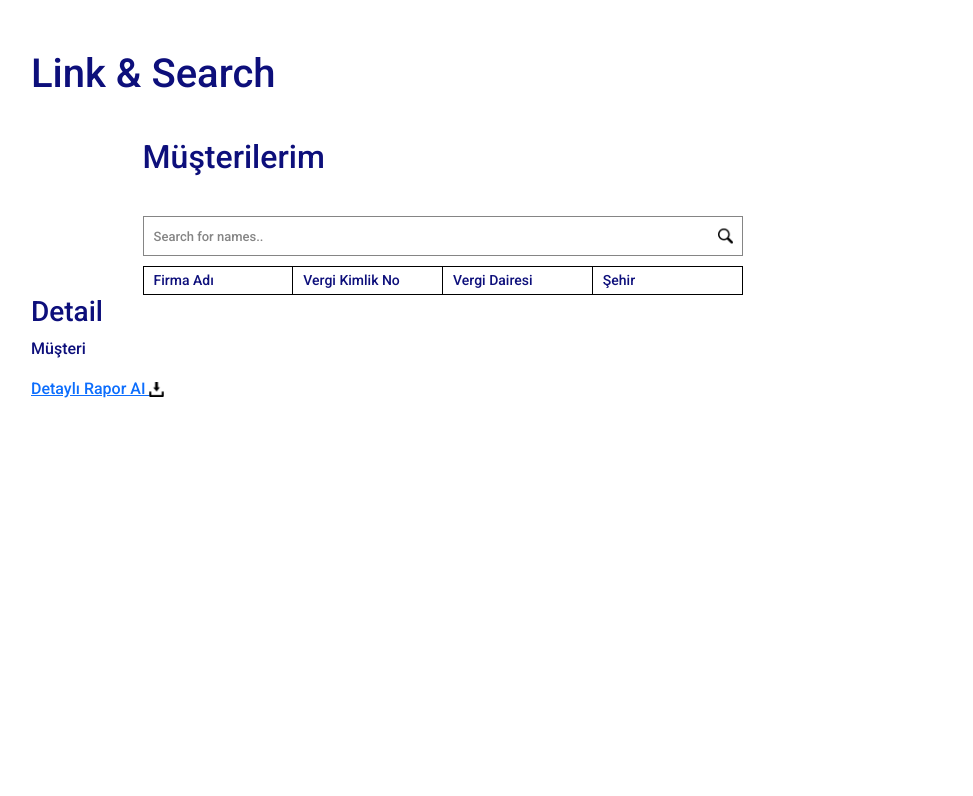
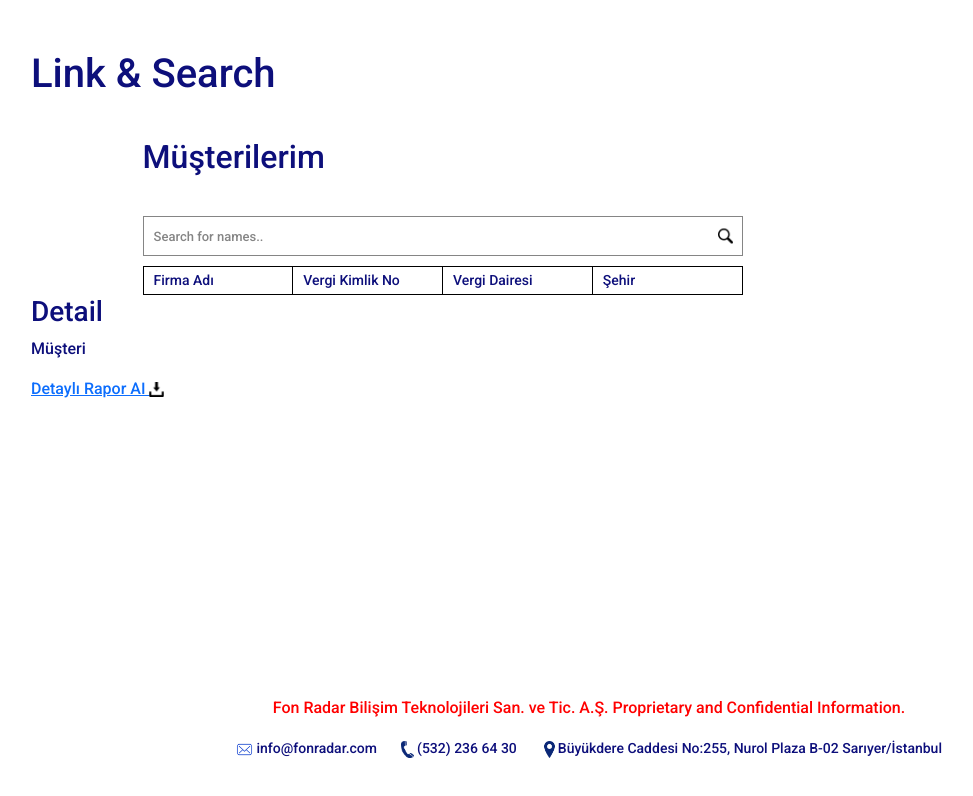
Before and after one commit to berkayozdemir0/fonradar, a plain HTML site: page index.html in a window 1280 px wide. Shown: the whole page, without its empty margins (51-1024 px from the left). Drawn offline with Linux system fonts and the light colour scheme; no server answers.

Commit message:
footer-update

```diff
--- a/css/style.css
+++ b/css/style.css
@@ -138,3 +138,44 @@ td {
     color: #c12020;
     font-size: 11px;
 }
+
+footer {
+    position: absolute;
+    bottom: 40px;
+    left: 50%;
+    transform: translateX(-50%);
+    padding-top: 100px;
+    width: 100%;
+}
+
+footer .footer-text {
+    color: red;
+}
+
+footer .information-box a {
+    text-decoration: none;
+    font-size: 14px;
+    padding: 0 10px;
+    color: #0d0f7b;
+}
+
+footer .information-box a:first-child {
+    padding-left: 0;
+}
+
+footer .information-box a:last-child {
+    padding-right: 0;
+}
+
+footer .information-box a img {
+    max-height: 17px;
+    filter: invert(12%) sepia(36%) saturate(4724%) hue-rotate(217deg) brightness(107%) contrast(105%);
+}
+
+@media only screen and (max-width: 991px) {
+
+    .information-box {
+        display: flex;
+        flex-direction: column;
+    }
+}
--- a/index.html
+++ b/index.html
@@ -17,7 +17,8 @@
         <div class="second-container">
             <h2 class="customer-title">Müşterilerim</h2>
             <div class="search-box">
-                <input type="text" id="myInput" onkeyup="myFunction()" placeholder="Search for names.." title="Type in a name">
+                <input type="text" id="myInput" onkeyup="myFunction()" placeholder="Search for names.."
+                    title="Type in a name">
                 <img class="magnifying" src="images/magnifying-glass.png" alt="">
             </div>
             <table>
@@ -40,12 +41,30 @@
         <div class="third-content">
             <div class="report-box">
                 <p>Müşteri</p>
-                <a href="#">Detaylı  Rapor AI <img class="dowland-icon" src="images/dowland-icon.png" alt=""> </a>
+                <a href="#">Detaylı Rapor AI <img class="dowland-icon" src="images/dowland-icon.png" alt=""> </a>
             </div>
         </div>
         <!-- detail area finish -->
     </div>
 </body>
+<footer class="text-center">
+    <div class="container">
+        <p class="footer-text">Fon Radar Bilişim Teknolojileri San. ve Tic. A.Ş. Proprietary and Confidential
+            Information.
+        </p>
+        <div class="information-box">
+
+            <a href="mailto:info@fonradar.com"> <img src="images/mail-icon.png" alt=""> info@fonradar.com</a>
+
+            <a href="tel:+905322366430"> <img src="images/telephone.png" alt=""> (532) 236 64 30</a>
+            <a
+                href="https://www.google.com/maps/place/Nurol+%C4%B0n%C5%9Faat+ve+Ticaret+A.%C5%9E.+-+Nurol+Construction/@41.1150999,29.0239214,15z/data=!4m2!3m1!1s0x0:0x8efd6045e1e8eb3d?sa=X&ved=2ahUKEwjdtpnwpZX8AhWPWMAKHfruBPYQ_BJ6BAhoEAg">
+                <img src="images/location.png" alt="">Büyükdere Caddesi No:255, Nurol Plaza B-02
+                Sarıyer/İstanbul</a>
+
+        </div>
+    </div>
+</footer>
 <script src="js/bootstrap.bundle.min.js"></script>
 <script src="js/index.js"></script>
 <script src="js/table.js"></script>
```
Also changed, not shown: detail.html (+18 -0 lines), login.html (+19 -0 lines), images/location.png (added), images/mail-icon.png (added), images/telephone.png (added).
